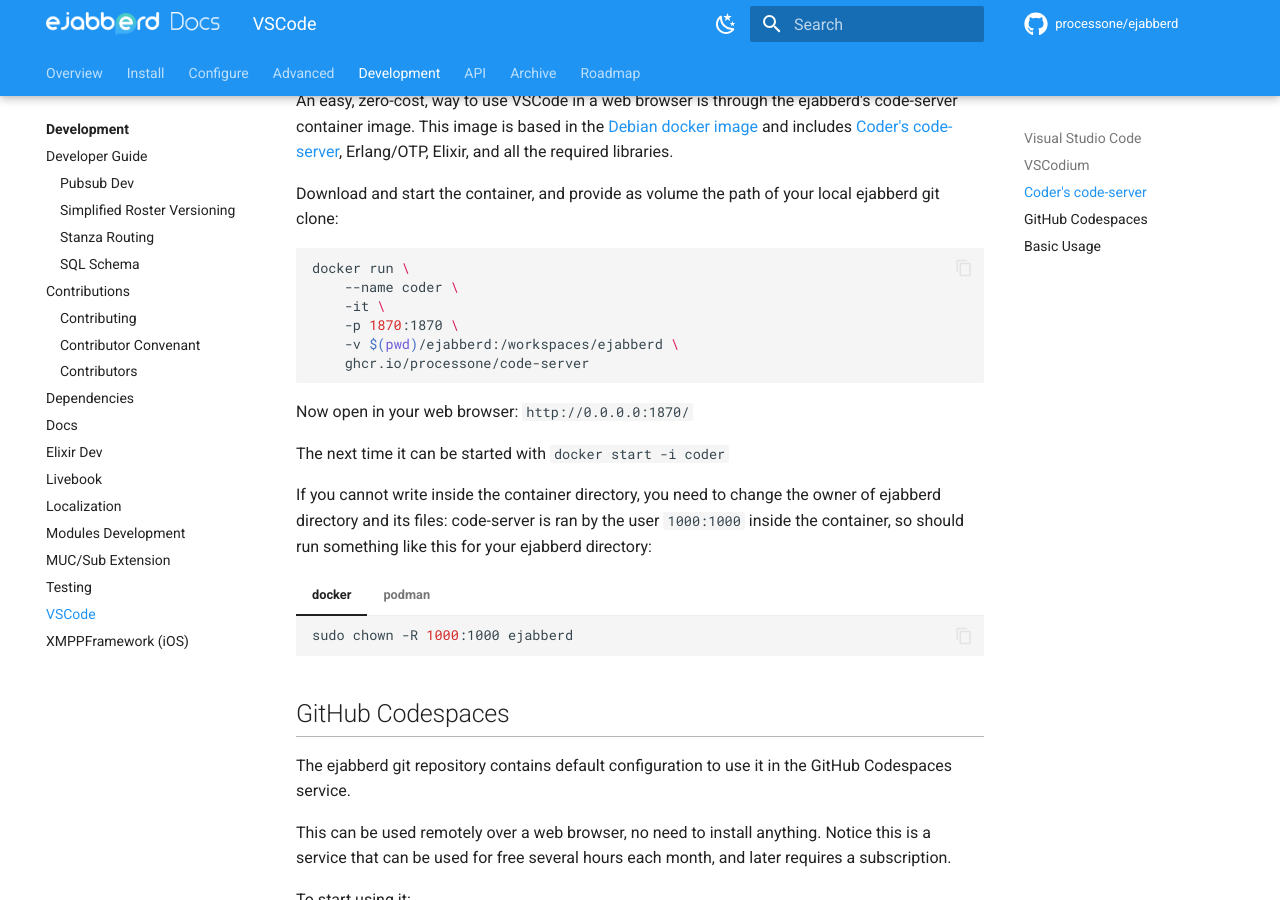
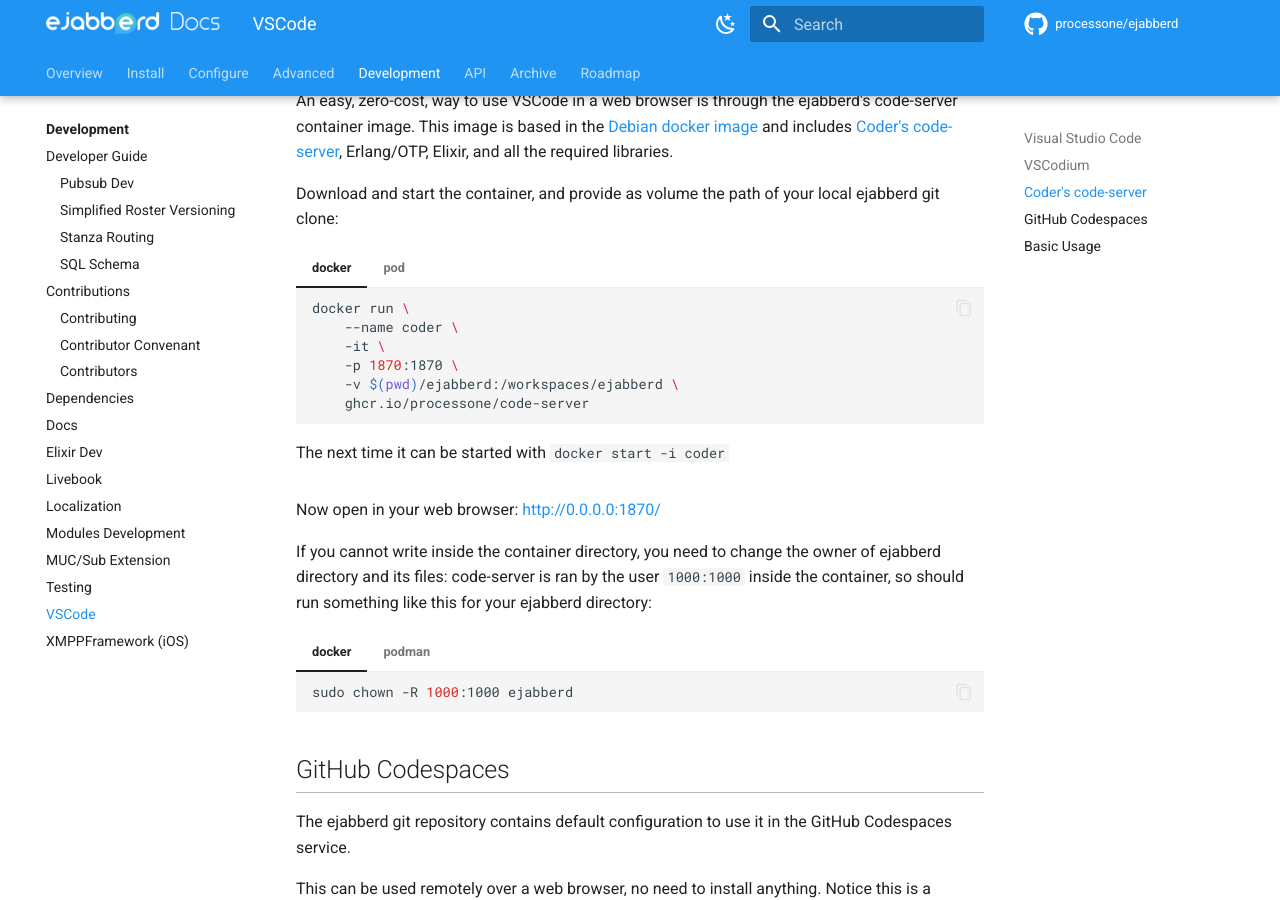
Before and after one commit to processone/docs.ejabberd.im, an MkDocs documentation site: the page built from content/developer/vscode.md, in a window 1280 px wide and 900 px high, scrolled down 1137 px. Built offline with MkDocs 1.6.1 and Material for MkDocs 9.7.7, drawn with Linux system fonts in a browser that asks for light colours; comment, search, counter and statistics services are not loaded; some of the changed lines change nothing that is shown.

Commit message:
vscode: code-server: Document how to start using a Podman Pod

````diff
--- a/content/developer/vscode.md
+++ b/content/developer/vscode.md
@@ -56,18 +56,61 @@
 Download and start the container,
 and provide as volume the path of your local ejabberd git clone:
 
-``` sh
-docker run \
-    --name coder \
-    -it \
-    -p 1870:1870 \
-    -v $(pwd)/ejabberd:/workspaces/ejabberd \
-    ghcr.io/processone/code-server
-```
+=== "docker"
 
-Now open in your web browser: `http://0.0.0.0:1870/`
+    ``` sh
+    docker run \
+        --name coder \
+        -it \
+        -p 1870:1870 \
+        -v $(pwd)/ejabberd:/workspaces/ejabberd \
+        ghcr.io/processone/code-server
+    ```
 
-The next time it can be started with `docker start -i coder`
+    The next time it can be started with `docker start -i coder`
+
+=== "pod"
+
+    Write a file named `pod.yml` with the following content:
+
+    ``` yaml
+    apiVersion: v1
+
+    kind: Pod
+
+    metadata:
+      name: codeserver
+
+    spec:
+      containers:
+
+      - name: coder
+        image: ghcr.io/processone/code-server
+        ports:
+        - containerPort: 1870
+          hostPort: 1870
+        - containerPort: 5222
+          hostPort: 5222
+        - containerPort: 5280
+          hostPort: 5280
+        volumeMounts:
+          - mountPath: /workspaces/ejabberd
+            name: eja
+
+      volumes:
+      - name: eja
+        hostPath:
+          path: ejabberd # path to your ejabberd git clone
+          type: DirectoryOrCreate
+    ```
+
+    And then run:
+
+    ``` sh
+    podman play kube pod.yml --replace --wait
+    ```
+
+Now open in your web browser: <http://0.0.0.0:1870/>
 
 If you cannot write inside the container directory,
 you need to change the owner of ejabberd directory and its files:
````
